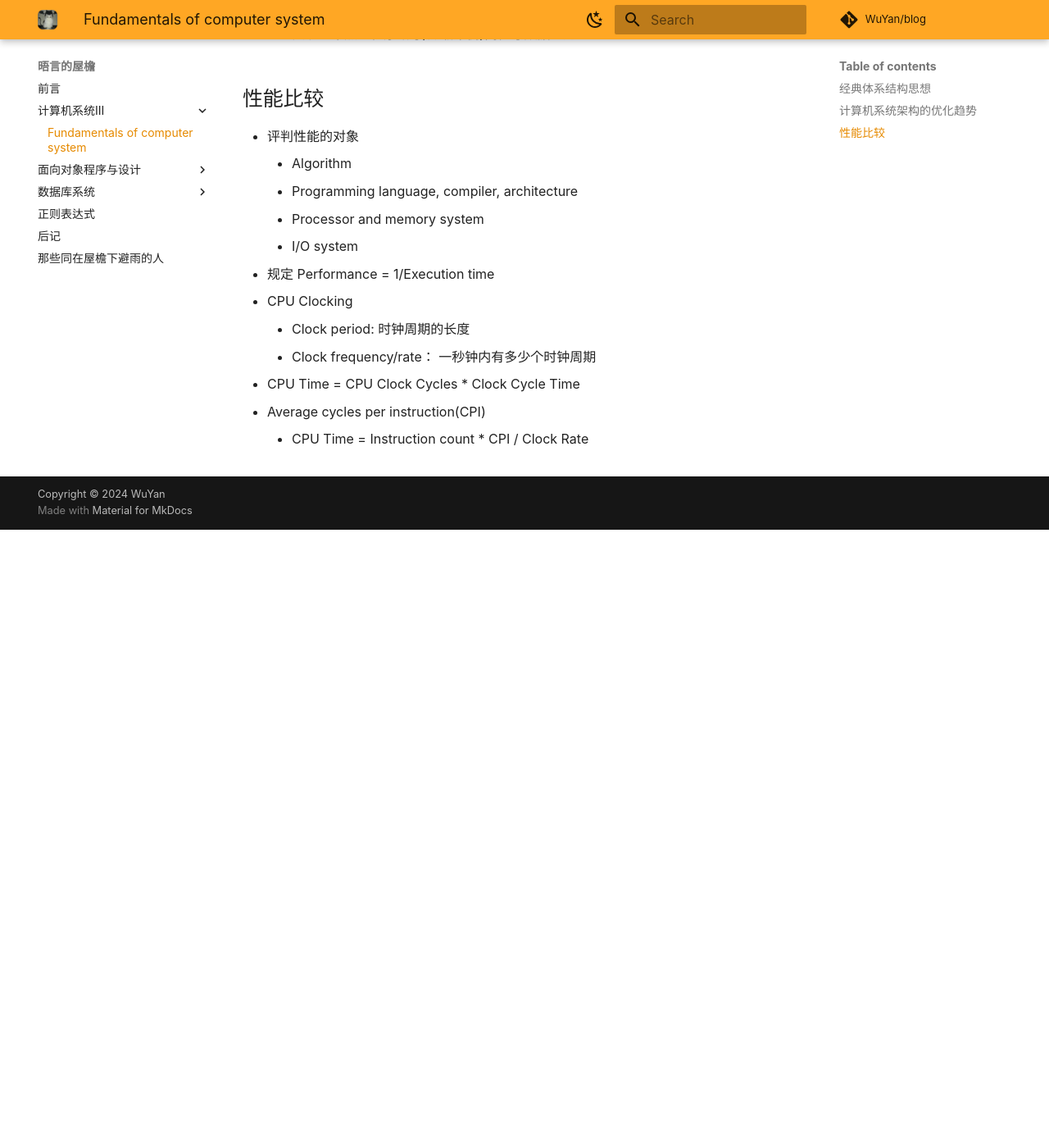
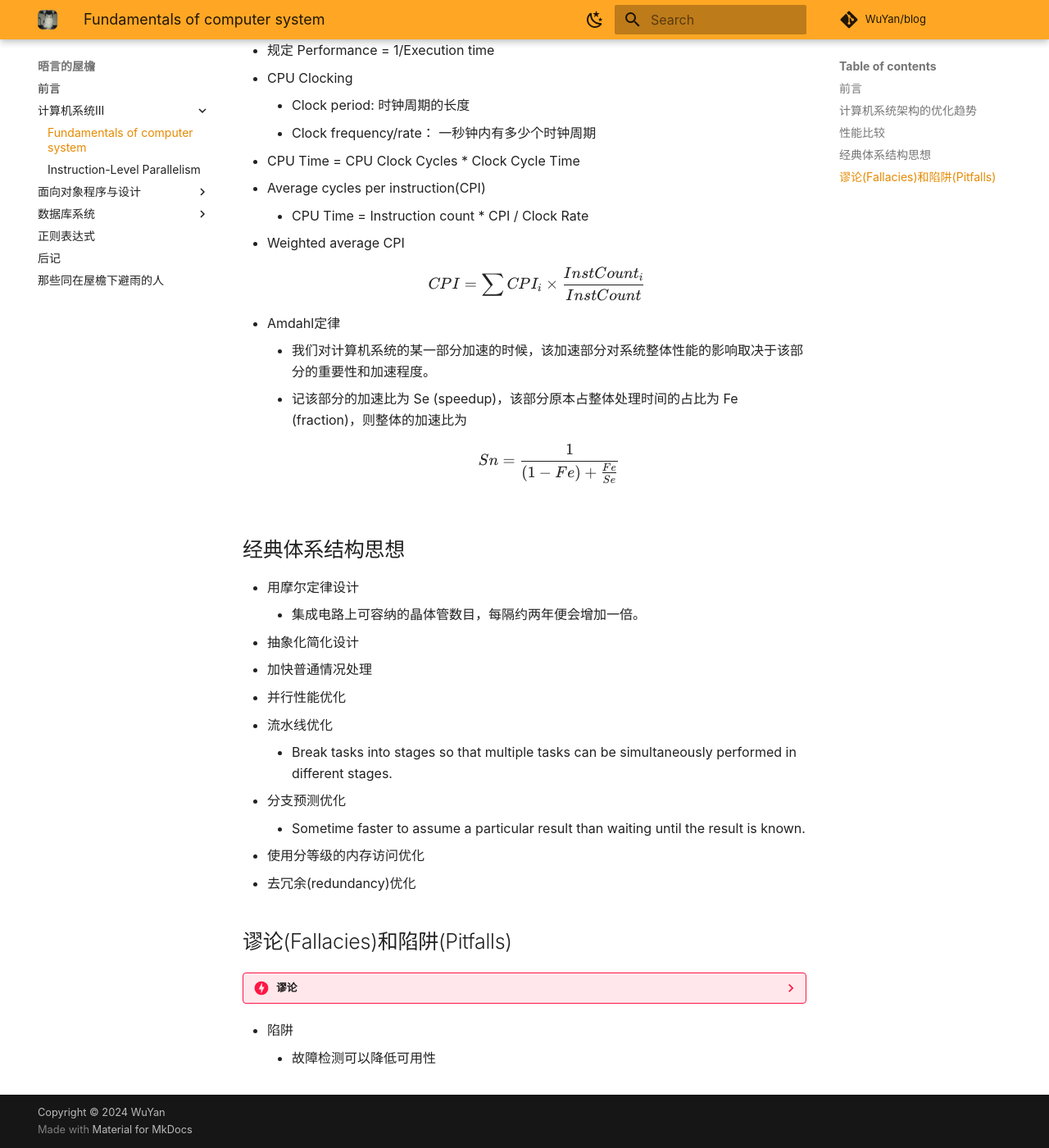
Before and after one commit to wuyan1345/notebook, an MkDocs documentation site: the page built from docs/sys3/topic1.md, in a window 1280 px wide and 1400 px high, scrolled down 1143 px. Shown: the whole window at 82% size. Built offline with MkDocs 1.6.1 and Material for MkDocs 9.7.7, drawn with Linux system fonts in a browser that asks for light colours; comment, search, counter and statistics services are not loaded; a style sheet for code colours, icons or effects is not loaded; before the commit the page ends 1789 px from its top, so only the background shows below that; some of the changed text lies outside the part shown.

```diff
--- a/docs/sys3/topic1.md
+++ b/docs/sys3/topic1.md
@@ -7,15 +7,9 @@ count: true
 !!! tip
     Every problem in computer science can be solved with another layer of indirection.  - David Wheeler
 
-## 经典体系结构思想
+## 前言
 + 冯诺依曼架构
     + 将程序指令存储器和数据存储器合并在一起的存储器结构。
-+ 摩尔定律
-    + 集成电路上可容纳的晶体管数目，每隔约两年便会增加一倍。
-+ Amdahl定律
-    + 我们对计算机系统的某一部分加速的时候，该加速部分对系统整体性能的影响取决于该部分的重要性和加速程度。
-    + 记该部分的加速比为 Se ，该部分原本占整体处理时间的占比为 Fe ，则整体的加速比为
-        $$ Sn = \frac{1}{(1-Fe)+\frac{Fe}{Se}} $$
 + Flynn分类法
     + Flynn分类法是一种广泛应用于并行计算机分类的方法。它根据指令流(Instruction Stream)和数据流(Data Stream)两个独立的维度进行分类，从而得出四种不同类型的计算机体系结构。
     + 四种类型为SISD/SIMD/MISD/MIMD。
@@ -43,3 +37,32 @@ count: true
 + CPU Time = CPU Clock Cycles * Clock Cycle Time
 + Average cycles per instruction(CPI)
     + CPU Time = Instruction count * CPI / Clock Rate
++ Weighted average CPI
+    $$ CPI = \sum CPI_i \times \frac{Inst Count_i}{ Inst Count } $$
++ Amdahl定律
+    + 我们对计算机系统的某一部分加速的时候，该加速部分对系统整体性能的影响取决于该部分的重要性和加速程度。
+    + 记该部分的加速比为 Se (speedup)，该部分原本占整体处理时间的占比为 Fe (fraction)，则整体的加速比为
+        $$ Sn = \frac{1}{(1-Fe)+\frac{Fe}{Se}} $$
+
+## 经典体系结构思想
++ 用摩尔定律设计
+    + 集成电路上可容纳的晶体管数目，每隔约两年便会增加一倍。
++ 抽象化简化设计
++ 加快普通情况处理
++ 并行性能优化
++ 流水线优化
+    + Break tasks into stages so that multiple tasks can be simultaneously performed in different stages.
++ 分支预测优化
+    + Sometime faster to assume a particular result than waiting until the result is known.
++ 使用分等级的内存访问优化
++ 去冗余(redundancy)优化
+
+## 谬论(Fallacies)和陷阱(Pitfalls)
+??? danger "谬论"
+    + 多处理器(Multiprocessors)是万金油。
+    + 硬件优化既提升了性能又能提高能源效率（至少保证能量效率不变）
+    + 基准值(benchmark)将无限期有效
+    + 磁盘故障的额定平均时间近140年，所以磁盘运作几乎没有失败
+    + 峰值能表示性能
++ 陷阱
+    + 故障检测可以降低可用性
--- a/mkdocs.yml
+++ b/mkdocs.yml
@@ -89,6 +89,7 @@ nav:
   - 计算机系统Ⅲ:
     - sys3/index.md
     - Fundamentals of computer system: sys3/topic1.md
+    - Instruction-Level Parallelism: sys3/topic2.md
   - 面向对象程序与设计:
     - oop/index.md
     - Introduction: oop/topic1.md
```
Also changed, not shown: docs/sys3/topic2.md (added, +68 -0 lines), docs/sys3/3.png (added), docs/sys3/4.png (added), docs/sys3/5.png (added).
